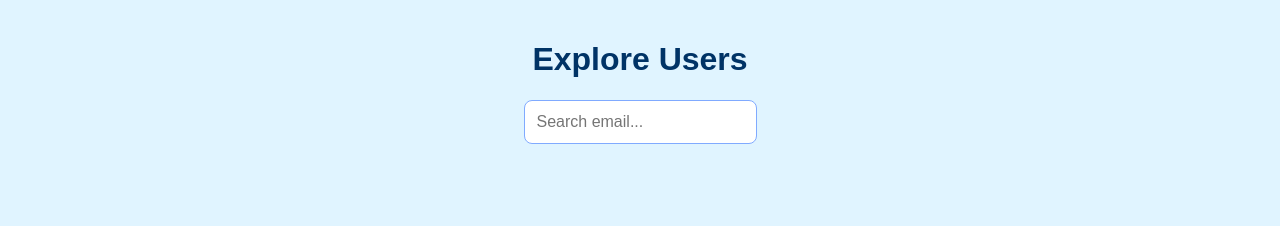
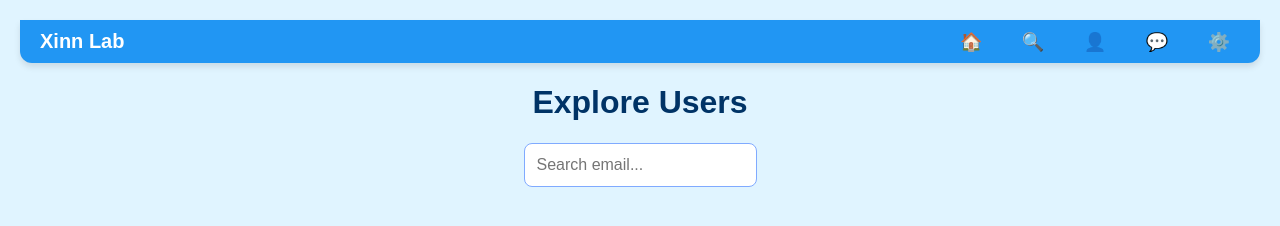
Before and after one commit to 000-AZM/xinn-instad, a plain HTML site: page explore.html in a window 1280 px wide. Drawn offline with Linux system fonts and the light colour scheme.

Commit message:
Update explore.html

```diff
--- a/explore.html
+++ b/explore.html
@@ -7,6 +7,17 @@
   <link rel="stylesheet" href="css/style.css">
 </head>
 <body>
+<nav class="md-navbar">
+  <div class="brand">Xinn Lab</div>
+  <div class="md-nav-links">
+    <a href="home.html">🏠</a>
+    <a href="explore.html">🔍</a>
+    <a href="profile.html">👤</a>
+    <a href="chat.html">💬</a>
+    <a href="settings.html">⚙️</a>
+  </div>
+</nav>
+
   <h1>Explore Users</h1>
 
   <input id="search" placeholder="Search email..." />
```
